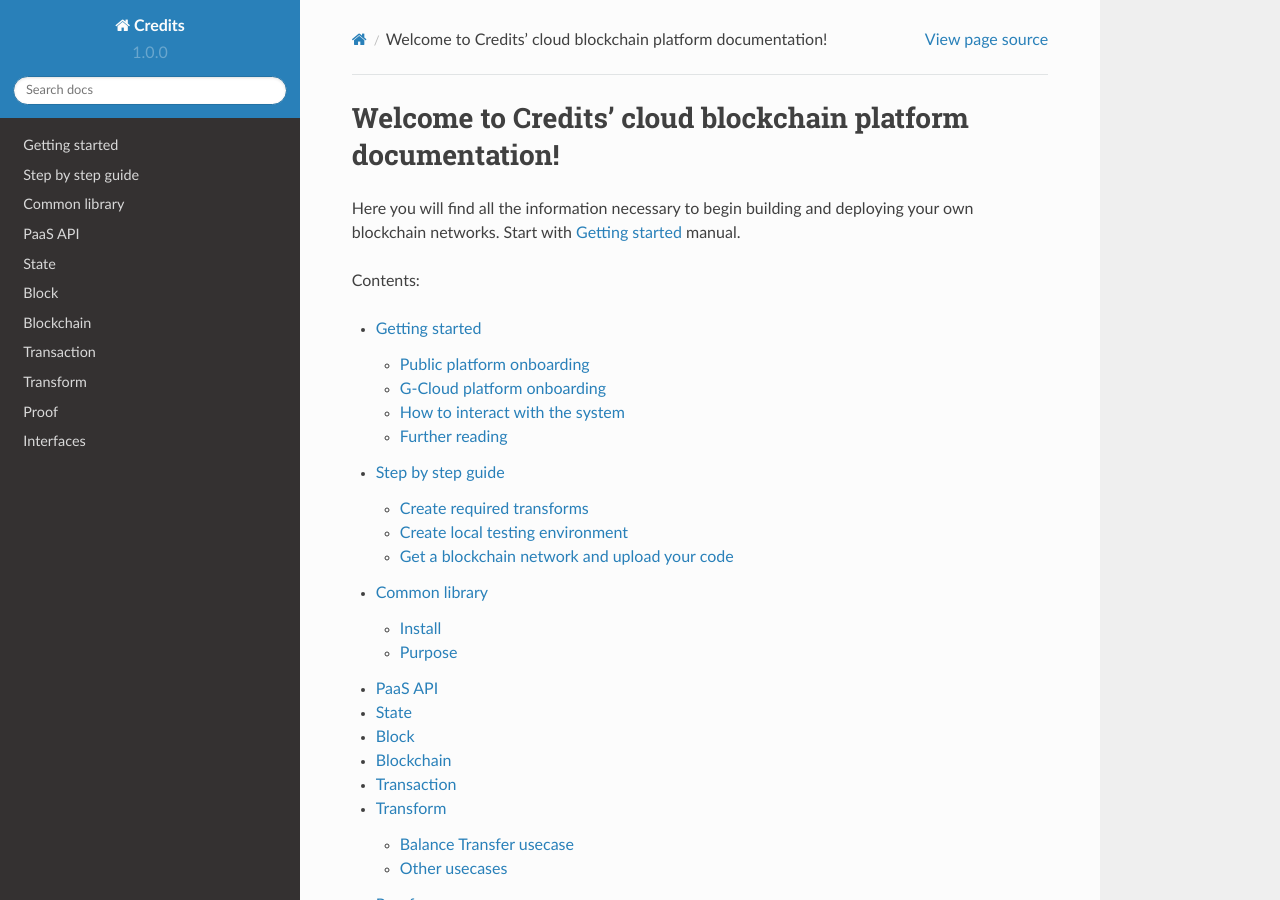
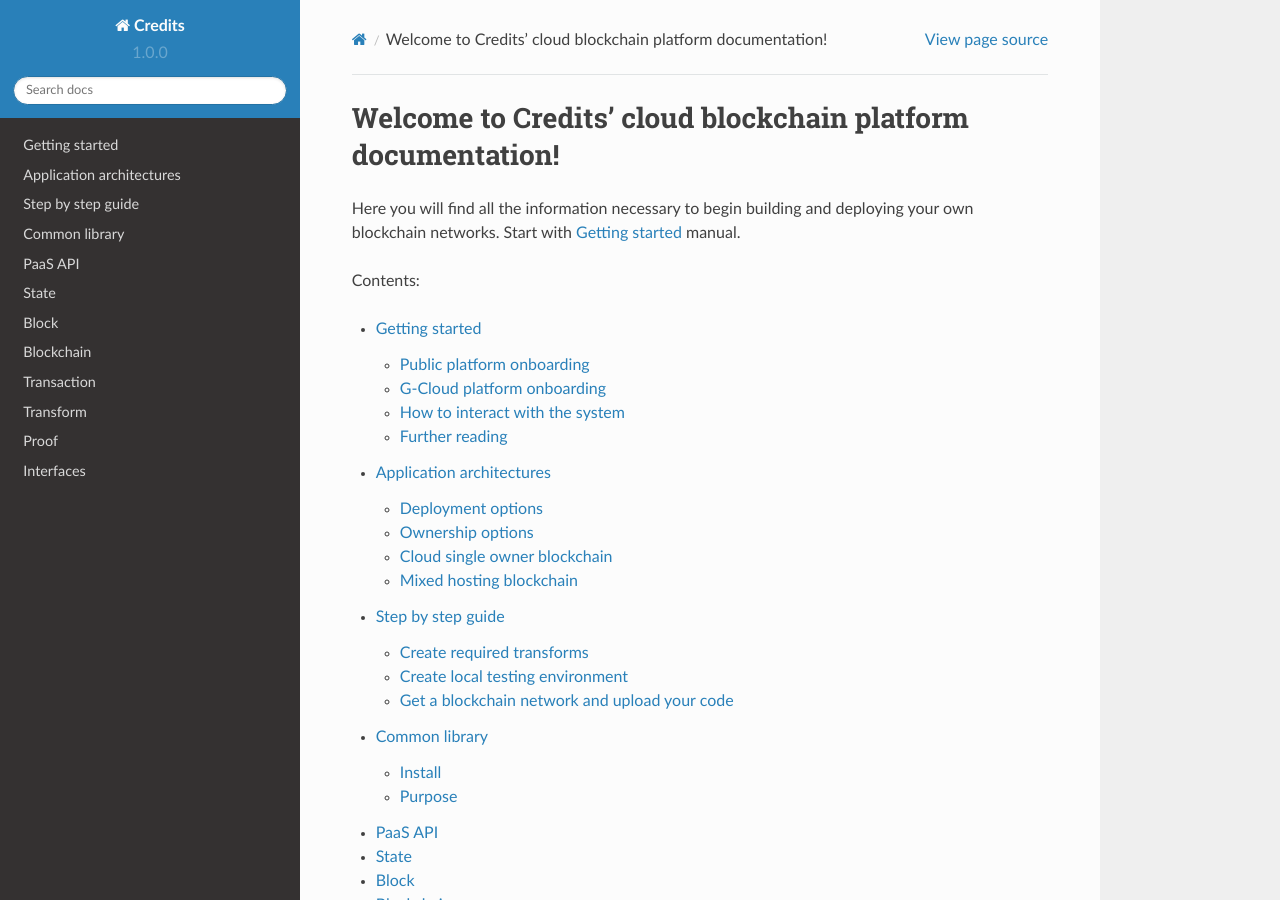
Before and after one commit to voodoo12345/credits-docs, a Sphinx documentation site: the page built from source/index.rst, in a window 1280 px wide and 900 px high. Built offline with Sphinx 7.4.7 and the Read the Docs theme 2.0.0, drawn with Linux system fonts in a browser that asks for light colours; pages that are not in the unit, such as notebooks, are missing from menus; some of the changed lines change nothing that is shown.

Commit message:
- architecture half-done - index includes stepbystep and architecture

```diff
--- /dev/null
+++ b/source/architecture_overview.rst
@@ -0,0 +1,119 @@
+.. _architecture-overview:
+
+Application architectures
+====
+
+This is the overview of possible architectures of an end user application built on top of the Credits blockchain.
+
+The blockchain application architectures can be viewed from two angles - the deployment basing angle and the
+node ownership angle.
+
+Deployment options
+^^^^
+
+You may deploy your private blockchain in the Credits PaaS cloud system, within your own infrastructure or as a mixture
+of both. PaaS deployments are the simplest way and are most suitable for early stage development and simpler
+deployments that do not need tight control over the infastructure. Own infrastructure deployments are suitable for
+higher profile production systems where full ownership of the system is required.
+
+Also own infrastructure deployments are required if you're looking to develop a more customized system on our
+framework that goes beyond of what is possible within just Transactions and Transforms. E.g. if you need to redefine
+the consensus mechanics or introduce own network transport protocols.
+
+A hybrid deployment where parts of the blockchain system are deployed on-premises at own infrastructure, while
+other parts are hosted at Credits PaaS cloud might be useful in case of multiownership setup, where both ownership
+control and cost effectiveness are critical.
+
+Ownership options
+^^^^
+
+When talking about ownership we always mean control over blockchain nodes.
+In case of single ownership the
+
+
+Cloud single owner blockchain
+^^^^
+
+Simplest scenario is when the blockchain is hosted on the public PaaS cloud we're offering. In this case you don't
+need to worry about the hosting and support of your blockchain backend and only build and deliver your application to
+your clients.
+
+The archtecture will look roughly like this:
+::
+
+    +-----------------------------------------------------+
+    | Credits PaaS                                        |
+    |                                                     |
+    |   +------------+  +------------+  +------------+    |
+    |   | blockchain <--+ blockchain <--+ blockchain |    |
+    |   |    node    +-->    node    +-->    node    |    |
+    |   +---------^--+  +--^-------^-+  +--^---------+    |
+    |             |        |       |       |              |
+    |           +-v--------v-+  +--v-------v-+            |
+    |           | blockchain <--+ blockchain |            |
+    |           |    node    +-->    node    |            |
+    |           +-----+------+  +--------+---+            |
+    |                 |                  |                |
+    +-----------------+------------------+----------------+
+                      |                  |
+                  HTTP REST          HTTP RESTful
+                     API                API
+                      |                  |
+         +------------v-----+      +-----v------------+
+         | Client app       |      | Client app       |
+         |                  |      |                  |
+         |                  |      |                  |
+         |    +------------+|......|    +------------+|
+         |    | blockchain ||      |    | blockchain ||
+         |    | client     ||      |    | client     ||
+         |    +------------+|      |    +------------+|
+         +------------------+      +------------------+
+
+So in this architecture your client app will connect to the blockchain via HTTP REST API exposed by the nodes.
+You will need to have a blockchain client to form transactions and sign them, it may be hosted inside your web app's
+backend or compiled into your mobile app. The easiest way to implement it is to use our
+:ref:`common library<common-library>` written in Python. It will take care of all needed cryptography for you
+and will only require you to define needed business logic.
+
+This architecture will suit the simpler case where you require the immutability of the blockchain and the audit
+trail, but do not need a crossverification of the data between multiple parties, as essentially the whole blockchain
+is controlled by single party in this case.
+
+Also under this scenario may also fall the case when the whole blockchain is hosted on your ownm infrastructure,
+still under full control of one party.
+
+
+Mixed hosting blockchain
+^^^^
+
+More advanced scenario
+
+::
+
+    +-----------------------------------------------------+
+    | Credits PaaS                                        |
+    |                                                     |
+    |   +------------+  +------------+  +------------+    |
+    |   | blockchain <--+ blockchain <--+ blockchain |    |
+    |   |    node    +-->    node    +-->    node    |    |
+    |   +---------^--+  +--^-------^-+  +--^---------+    |
+    |             |        |       |       |              |
+    |           +-v--------v-+  +--v-------v-+            |
+    |           | blockchain <--+ blockchain |            |
+    |           |    node    +-->    node    |            |
+    |           +-----+------+  +--------+---+            |
+    |                 |                  |                |
+    +-----------------+------------------+----------------+
+                      |                  |
+                  HTTP REST          HTTP RESTful
+                     API                API
+                      |                  |
+         +------------v-----+      +-----v------------+
+         | Client app       |      | Client app       |
+         |                  |      |                  |
+         |                  |      |                  |
+         |    +------------+|      |    +------------+|
+         |    | blockchain ||      |    | blockchain ||
+         |    | client     ||      |    | client     ||
+         |    +------------+|      |    +------------+|
+         +------------------+      +------------------+
--- a/source/index.rst
+++ b/source/index.rst
@@ -15,6 +15,7 @@
    :maxdepth: 2
 
    getting_started
+   architecture_overview
    step_by_step_guide
    common_library
    api
```
